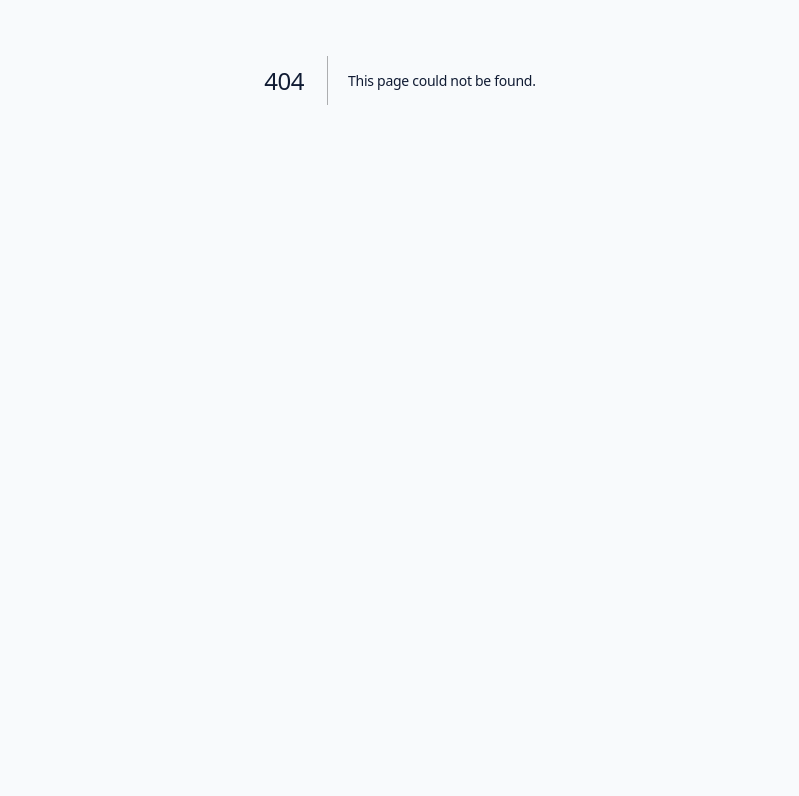
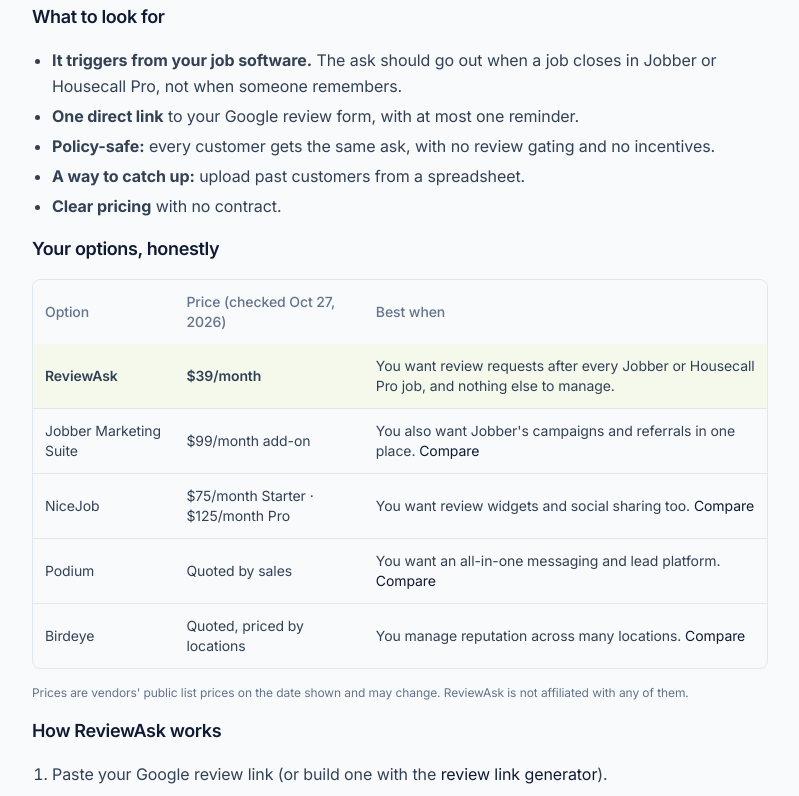
Before and after one commit to realnickd31/reviewask, a Next.js app in the folder app/: page /google-review-software-home-services in a window 1280 px wide. Before the commit this address had no page. Shown: the part 320-1116 px from the top of the page, without its empty margins (240-1039 px from the left). Before the commit the page ends 800 px from the top, so only its background shows below. Built offline with nearby package versions, Linux system fonts and the light colour scheme.

Commit message:
Add /google-review-software-home-services category page; footer + sitemap

```diff
--- /dev/null
+++ b/app/app/google-review-software-home-services/page.tsx
@@ -0,0 +1,28 @@
+import Link from "next/link";
+import Legal from "@/components/Legal";
+export const metadata = {
+  title: { absolute: "Google review software for home services: automatic review requests, $39/mo" },
+  description: "Automatic Google review requests for home-service and field-service businesses. Compare ReviewAsk with Jobber Marketing Suite, NiceJob, Podium and Birdeye, and see when each one fits.",
+  alternates: { canonical: "/google-review-software-home-services" },
+};
+export default function Page() { return <Legal title="Google review software for home-service businesses">
+  <p>If you run a home-service or field-service business, most new customers check your Google reviews before they call. Review software makes sure every finished job gets a request, so the count keeps growing without anyone remembering to ask.</p>
+  <h2>What to look for</h2>
+  <ul className="list-disc space-y-1 pl-5"><li><strong>It triggers from your job software.</strong> The ask should go out when a job closes in Jobber or Housecall Pro, not when someone remembers.</li><li><strong>One direct link</strong> to your Google review form, with at most one reminder.</li><li><strong>Policy-safe:</strong> every customer gets the same ask, with no review gating and no incentives.</li><li><strong>A way to catch up:</strong> upload past customers from a spreadsheet.</li><li><strong>Clear pricing</strong> with no contract.</li></ul>
+  <h2>Your options, honestly</h2>
+  <div className="overflow-x-auto rounded-lg border border-slate-200"><table className="w-full text-left text-sm"><thead className="bg-slate-50 text-slate-500"><tr><th className="p-3 font-medium">Option</th><th className="p-3 font-medium">Price (checked Oct 27, 2026)</th><th className="p-3 font-medium">Best when</th></tr></thead><tbody className="divide-y divide-slate-200">
+    <tr className="bg-lime-50"><td className="p-3 font-semibold">ReviewAsk</td><td className="p-3 font-semibold">$39/month</td><td className="p-3">You want review requests after every Jobber or Housecall Pro job, and nothing else to manage.</td></tr>
+    <tr><td className="p-3">Jobber Marketing Suite</td><td className="p-3">$99/month add-on</td><td className="p-3">You also want Jobber&apos;s campaigns and referrals in one place. <Link href="/compare/jobber-marketing-suite">Compare</Link></td></tr>
+    <tr><td className="p-3">NiceJob</td><td className="p-3">$75/month Starter · $125/month Pro</td><td className="p-3">You want review widgets and social sharing too. <Link href="/nicejob-alternative">Compare</Link></td></tr>
+    <tr><td className="p-3">Podium</td><td className="p-3">Quoted by sales</td><td className="p-3">You want an all-in-one messaging and lead platform. <Link href="/podium-alternative">Compare</Link></td></tr>
+    <tr><td className="p-3">Birdeye</td><td className="p-3">Quoted, priced by locations</td><td className="p-3">You manage reputation across many locations. <Link href="/birdeye-alternative">Compare</Link></td></tr>
+  </tbody></table></div>
+  <p className="text-xs text-slate-500">Prices are vendors&apos; public list prices on the date shown and may change. ReviewAsk is not affiliated with any of them.</p>
+  <h2>How ReviewAsk works</h2>
+  <ol className="list-decimal space-y-1 pl-5"><li>Paste your Google review link (or build one with the <Link href="/tools/review-link">review link generator</Link>).</li><li>Connect <Link href="/for-jobber">Jobber</Link> or <Link href="/for-housecall-pro">Housecall Pro</Link> once.</li><li>Each completed job sends the customer an email request, with one follow-up on day 3. SMS is rolling out.</li><li>Optional: paste or upload last season&apos;s customers to catch up on your backlog.</li></ol>
+  <p>Not on either platform? You can still send asks from the dashboard or your phone. Need wording? Use our <Link href="/templates/review-request">review request templates</Link>.</p>
+  <h2>How many reviews do you need?</h2>
+  <p>Compare your count with the top three local competitors, then work out how many asks a month closes the gap. The <Link href="/tools/review-gap">review gap calculator</Link> does the math for free.</p>
+  <p className="pt-2"><Link href="/signup" className="btn-navy px-5 py-3 !text-white no-underline">Start your 7-day free trial</Link></p>
+  <p className="text-sm text-slate-500">$39/month or $390/year after the trial · No contract · Cancel anytime from Settings.</p>
+</Legal>; }
--- a/app/app/sitemap.ts
+++ b/app/app/sitemap.ts
@@ -1,5 +1,5 @@
 import type { MetadataRoute } from "next";
 export default function sitemap(): MetadataRoute.Sitemap {
   const b = "https://getreviewask.com";
-  return ["", "/for-jobber", "/for-housecall-pro", "/jobber-google-reviews", "/housecall-pro-google-reviews", "/nicejob-alternative", "/podium-alternative", "/birdeye-alternative", "/tools/review-gap", "/templates/review-request", "/tools/review-link", "/pricing", "/compare/jobber-marketing-suite", "/signup", "/sms", "/privacy", "/terms"].map((p) => ({ url: b + p, lastModified: new Date("2026-10-27") }));
+  return ["", "/for-jobber", "/for-housecall-pro", "/jobber-google-reviews", "/housecall-pro-google-reviews", "/nicejob-alternative", "/podium-alternative", "/birdeye-alternative", "/tools/review-gap", "/templates/review-request", "/tools/review-link", "/google-review-software-home-services", "/pricing", "/compare/jobber-marketing-suite", "/signup", "/sms", "/privacy", "/terms"].map((p) => ({ url: b + p, lastModified: new Date("2026-10-27") }));
 }
--- a/app/components/Footer.tsx
+++ b/app/components/Footer.tsx
@@ -6,7 +6,7 @@
     <div className="grid gap-10 sm:grid-cols-2 lg:grid-cols-5">
       <div className="sm:col-span-2 lg:col-span-2"><Logo dark /><p className="mt-3 max-w-xs text-sm leading-relaxed text-slate-500">Automatic Google review requests for Jobber and field-service businesses. Simple, policy-safe, month-to-month.</p></div>
       <div><p className="eyebrow mb-3">Product</p><ul className={col}><li><Link href="/#how" className="hover:text-navy-900">How it works</Link></li><li><Link href="/pricing" className="hover:text-navy-900">Pricing</Link></li><li><Link href="/#faq" className="hover:text-navy-900">FAQ</Link></li><li><Link href="/login" className="hover:text-navy-900">Log in</Link></li></ul></div>
-      <div><p className="eyebrow mb-3">Guides</p><ul className={col}><li><Link href="/for-jobber" className="hover:text-navy-900">For Jobber</Link></li><li><Link href="/tools/review-gap" className="hover:text-navy-900">Review gap calculator</Link></li><li><Link href="/for-housecall-pro" className="hover:text-navy-900">For Housecall Pro</Link></li><li><Link href="/tools/review-link" className="hover:text-navy-900">Review link generator</Link></li><li><Link href="/templates/review-request" className="hover:text-navy-900">Review request templates</Link></li><li><Link href="/jobber-google-reviews" className="hover:text-navy-900">Jobber Google reviews</Link></li><li><Link href="/housecall-pro-google-reviews" className="hover:text-navy-900">Housecall Pro Google reviews</Link></li><li><Link href="/compare/jobber-marketing-suite" className="hover:text-navy-900">vs. Jobber Marketing Suite</Link></li><li><Link href="/nicejob-alternative" className="hover:text-navy-900">NiceJob alternative</Link></li><li><Link href="/podium-alternative" className="hover:text-navy-900">Podium alternative</Link></li><li><Link href="/birdeye-alternative" className="hover:text-navy-900">Birdeye alternative</Link></li></ul></div>
+      <div><p className="eyebrow mb-3">Guides</p><ul className={col}><li><Link href="/for-jobber" className="hover:text-navy-900">For Jobber</Link></li><li><Link href="/tools/review-gap" className="hover:text-navy-900">Review gap calculator</Link></li><li><Link href="/for-housecall-pro" className="hover:text-navy-900">For Housecall Pro</Link></li><li><Link href="/google-review-software-home-services" className="hover:text-navy-900">Review software for home services</Link></li><li><Link href="/tools/review-link" className="hover:text-navy-900">Review link generator</Link></li><li><Link href="/templates/review-request" className="hover:text-navy-900">Review request templates</Link></li><li><Link href="/jobber-google-reviews" className="hover:text-navy-900">Jobber Google reviews</Link></li><li><Link href="/housecall-pro-google-reviews" className="hover:text-navy-900">Housecall Pro Google reviews</Link></li><li><Link href="/compare/jobber-marketing-suite" className="hover:text-navy-900">vs. Jobber Marketing Suite</Link></li><li><Link href="/nicejob-alternative" className="hover:text-navy-900">NiceJob alternative</Link></li><li><Link href="/podium-alternative" className="hover:text-navy-900">Podium alternative</Link></li><li><Link href="/birdeye-alternative" className="hover:text-navy-900">Birdeye alternative</Link></li></ul></div>
       <div><p className="eyebrow mb-3">Company</p><ul className={col}><li><a href="mailto:support@getreviewask.com" className="hover:text-navy-900">Contact support</a></li><li><Link href="/terms" className="hover:text-navy-900">Terms of Service</Link></li><li><Link href="/privacy" className="hover:text-navy-900">Privacy Policy</Link></li><li><Link href="/sms" className="hover:text-navy-900">SMS terms &amp; opt-in</Link></li></ul></div>
     </div>
     <div className="mt-12 flex flex-col justify-between gap-2 border-t border-slate-200 pt-6 text-xs text-slate-500 sm:flex-row">
```
